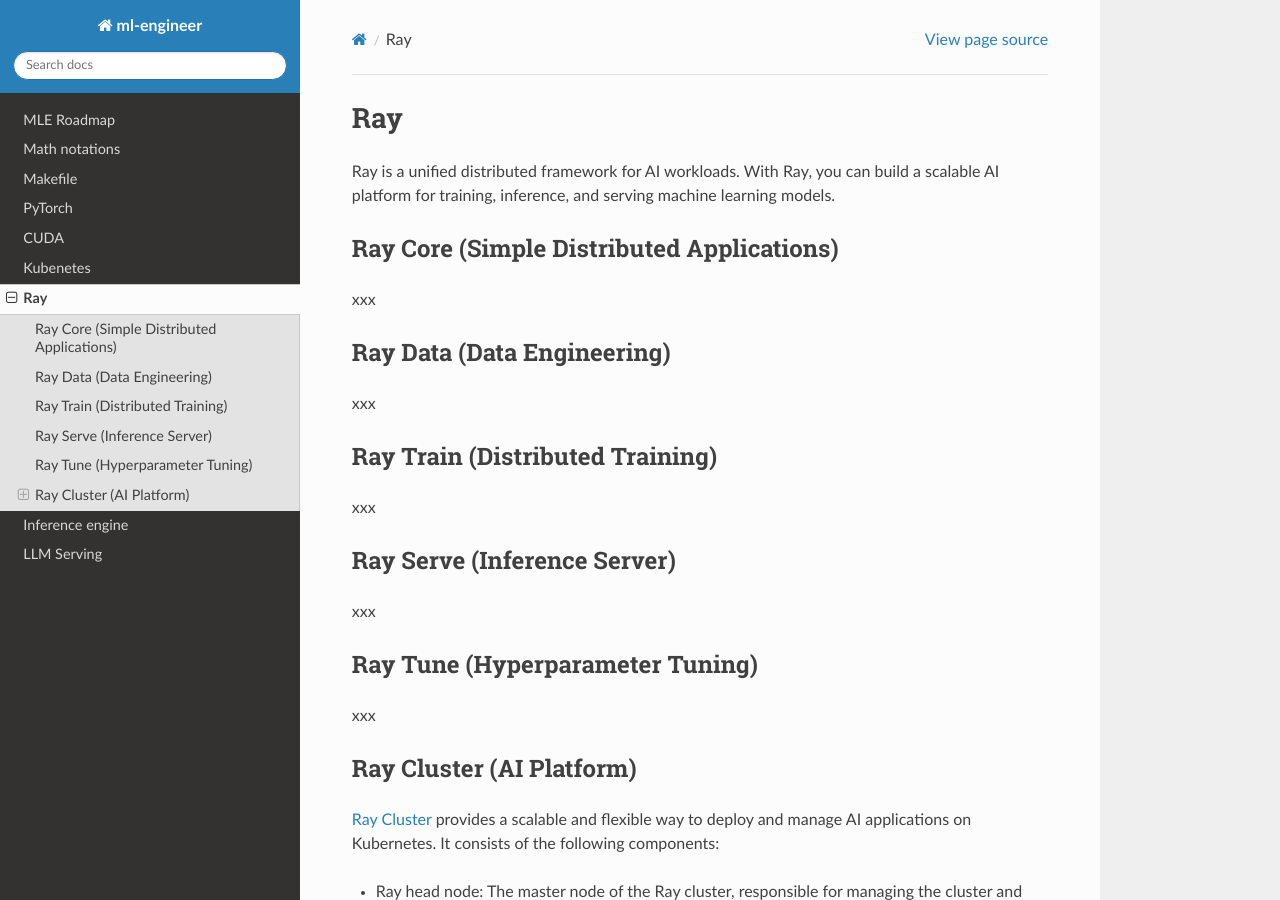
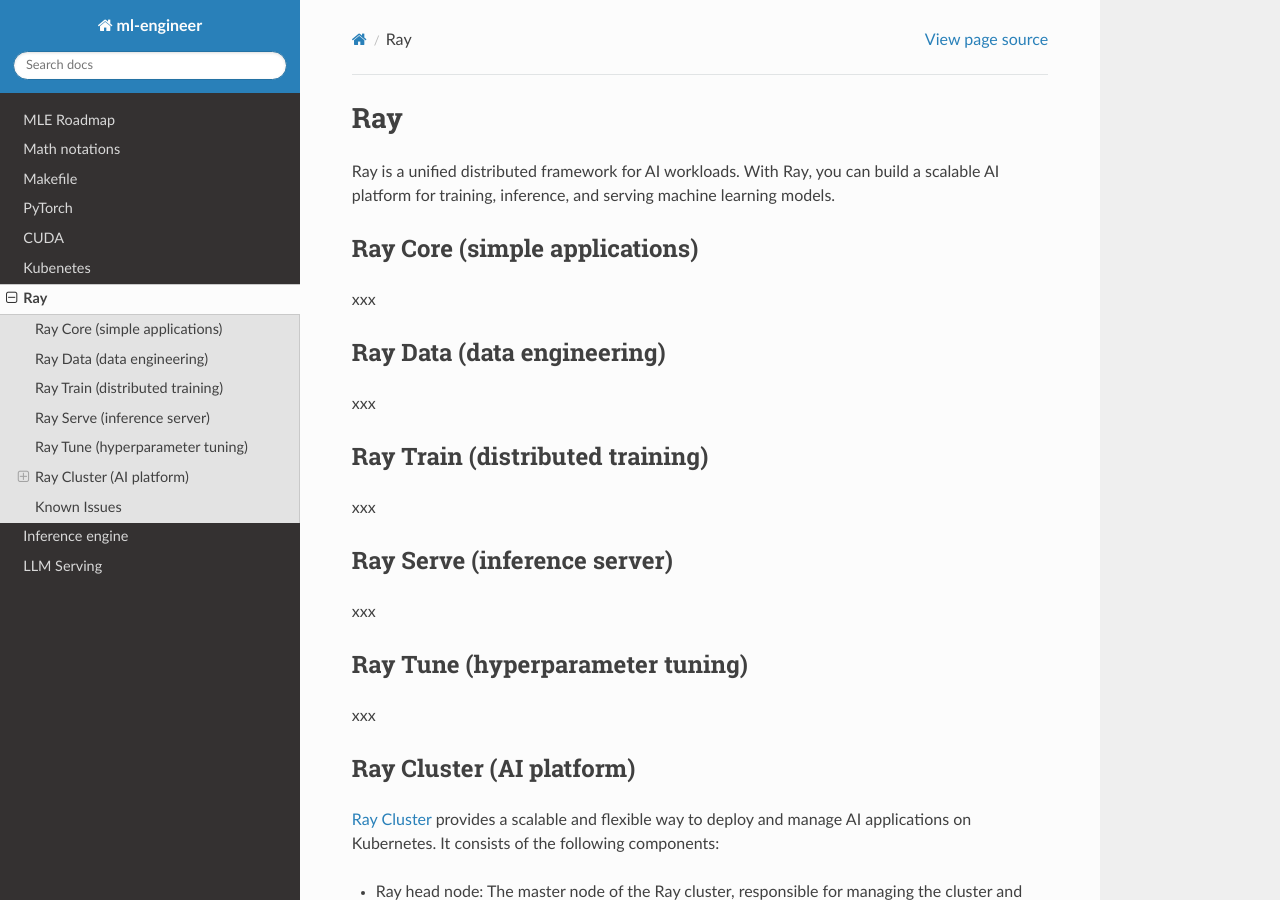
Before and after one commit to Jason-cs18/ml-engineer, a Sphinx documentation site: the page built from docs/source/ray.rst, in a window 1280 px wide and 900 px high. Built offline with Sphinx 7.4.7 and the Read the Docs theme 3.1.0, drawn with Linux system fonts in a browser that asks for light colours.

Commit message:
update ray

```diff
--- a/docs/source/ray.rst
+++ b/docs/source/ray.rst
@@ -4,28 +4,28 @@
 
 Ray is a unified distributed framework for AI workloads. With Ray, you can build a scalable AI platform for training, inference, and serving machine learning models.
 
-Ray Core (Simple Distributed Applications)
+Ray Core (simple applications)
 --------------------------------------------
 xxx
 
-Ray Data (Data Engineering)
+Ray Data (data engineering)
 ----------------------------
 xxx
 
 
-Ray Train (Distributed Training)
+Ray Train (distributed training)
 --------------------------------
 xxx
 
-Ray Serve (Inference Server)
+Ray Serve (inference server)
 ----------------------------
 xxx
 
-Ray Tune (Hyperparameter Tuning)
+Ray Tune (hyperparameter tuning)
 --------------------------------
 xxx
 
-Ray Cluster (AI Platform)
+Ray Cluster (AI platform)
 -------------------------
 
 `Ray Cluster <https://docs.ray.io/en/latest/cluster/getting-started.html>`_ provides a scalable and flexible way to deploy and manage AI applications on Kubernetes. It consists of the following components:
@@ -77,4 +77,7 @@
 Monitor running jobs on Ray Cluster
 ^^^^^^^^^^^^^^^^^^^^^^^^^^^^^^^^^^^^
 
+
+Known Issues
+-------------
 xxx
```
